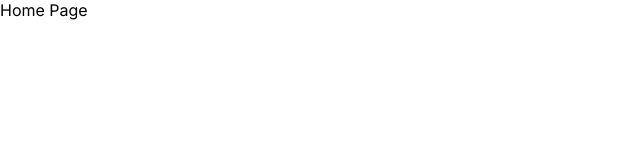
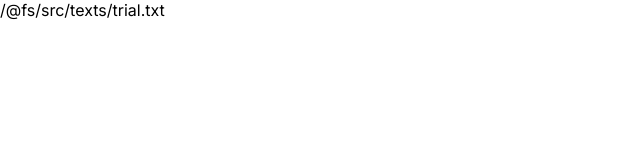
Before and after one commit to rhdevs/rhdevs-website, a React (Create React App) app: page / in a window 1280 px wide. Shown: the top 160 px of the page, without its empty margins (0-640 px from the left). Built offline with nearby package versions, Linux system fonts and the light colour scheme.

Commit message:
tried to use raw-loader to display text on home-page

```diff
--- a/package.json
+++ b/package.json
@@ -8,7 +8,7 @@
     "@testing-library/react": "^11.2.7",
     "@testing-library/user-event": "^12.8.3",
     "@types/jest": "^26.0.24",
-    "@types/node": "^12.20.39",
+    "@types/node": "^17.0.8",
     "@types/react": "^16.14.21",
     "@types/react-dom": "^16.9.14",
     "antd": "^4.18.2",
--- a/src/pages/Home/index.tsx
+++ b/src/pages/Home/index.tsx
@@ -1,3 +1,5 @@
+import txt from '../../texts/trial.txt'
+
 export default function Home() {
-  return <>Home Page</>
+  return <div>{txt}</div>
 }
--- /dev/null
+++ b/src/pages/text.d.ts
@@ -0,0 +1,4 @@
+declare module '*.txt' {
+  const content: any
+  export default content
+}
```
Also changed, not shown: src/texts/trial.txt (added), 2 other files (tests, documents, lock files or other folders).
